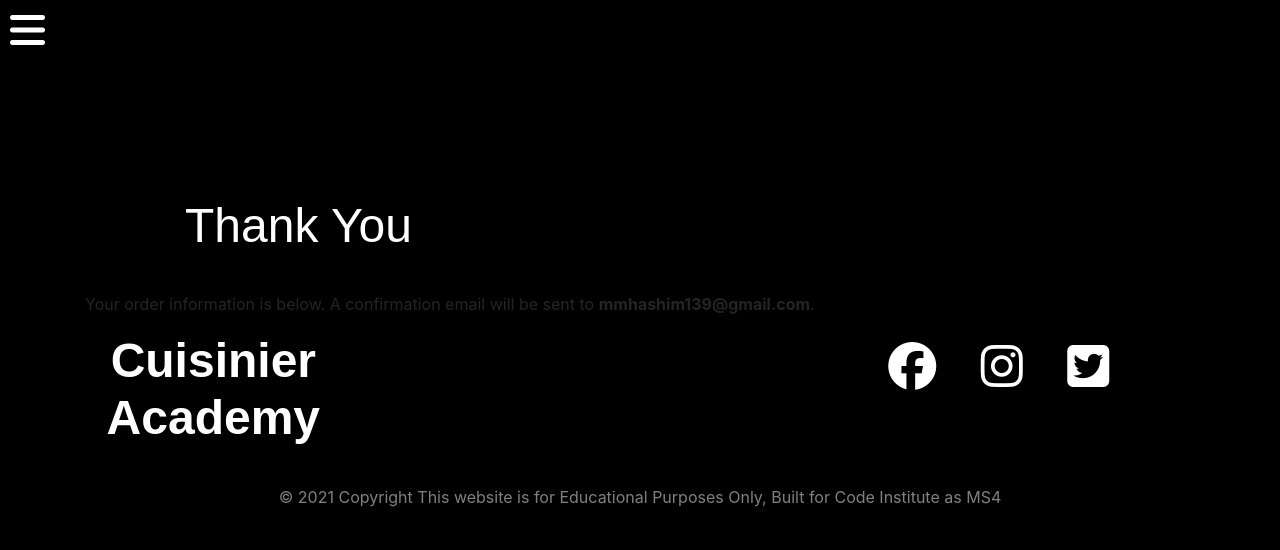
After one commit to mmhashim139/cuisinier-academy, a Django app: a page that uses reservations/templates/reservations/checkout_success.html in a window 1280 px wide. The commit adds this page. Shown: the top 550 px of the page. Run offline with Django 3.2, Linux system fonts and the light colour scheme; data comes from the database, SQL or seed files in the repository; both versions use the stored data as it was after the commit; some libraries are stand-ins or nearby versions; some web fonts are replaced.

Commit message:
add checkout success logic & update order model in success payment

```diff
--- a/reservations/__init__.py
+++ b/reservations/__init__.py
@@ -0,0 +1 @@
+default_app_config = 'reservations.apps.ReservationsConfig'
--- a/reservations/models.py
+++ b/reservations/models.py
@@ -33,7 +33,7 @@ class Order(models.Model):
         Update grand total each time a line item is added
         """
         self.order_total = self.lineitems.aggregate(Sum('lineitem_total'))[
-            'lineitem_total__sum']
+            'lineitem_total__sum'] or 0
         self.save()
 
     def save(self, *args, **kwargs):
--- a/reservations/signals.py
+++ b/reservations/signals.py
@@ -13,7 +13,7 @@ def update_on_save(sender, instance, created, **kwargs):
 
 
 @receiver(post_delete, sender=OrderLineItem)
-def update_on_save(sender, instance, **kwargs):
+def update_on_delete(sender, instance, **kwargs):
     """
     Update order total on lineitem delete
     """
--- /dev/null
+++ b/reservations/templates/reservations/checkout_success.html
@@ -0,0 +1,28 @@
+{% extends "base.html" %}
+{% load static %}
+
+{% block extra_css %}
+<link rel="stylesheet" href="{% static 'reservations/css/reservations.css' %}">
+{% endblock %}
+
+{% block page_header %}
+<div class="container header-container">
+    <div class="row">
+        <div class="col"></div>
+    </div>
+</div>
+{% endblock %}
+
+{% block content %}
+<div class="container">
+    <div class="row">
+        <div class="col">
+            <hr>
+            <h2 class="header-titile">Thank You</h2>
+            <hr>
+            <p class="header-para">Your order information is below. A confirmation email will be sent to
+                <strong>{{ order.email }}</strong>.</p>
+        </div>
+    </div>
+</div>
+{% endblock %}
--- a/reservations/urls.py
+++ b/reservations/urls.py
@@ -2,5 +2,7 @@ from django.urls import path
 from . import views
 
 urlpatterns = [
+    path('<int:workshop_id>', views.reservation, name='reservation'),
     path('book<int:workshop_id>', views.create_reservation, name='create_reservation'),
+    path('checkout_success/<order_number>', views.checkout_success, name='checkout_success'),
 ]
--- a/reservations/views.py
+++ b/reservations/views.py
@@ -2,17 +2,70 @@ from django.shortcuts import render, get_object_or_404, redirect, reverse
 from django.contrib import messages
 from workshops.models import Workshop
 from .forms import OrderForm
+from .models import Order, OrderLineItem
 from django.conf import settings
 import stripe
 
 
+def reservation(request, workshop_id):
+    workshop = get_object_or_404(Workshop, pk=workshop_id)
+    order_form = OrderForm()
+    stripe_public_key = settings.STRIPE_PUBLIC_KEY
+    stripe_secret_key = settings.STRIPE_SECRET_KEY
+    stripe_total = round(workshop.price * 100)
+    stripe.api_key = stripe_secret_key
+
+    intent = stripe.PaymentIntent.create(
+        amount=stripe_total,
+        currency=settings.STRIPE_CURRENCY,
+        )
+    context = {
+        'workshop': workshop,
+        'order_form': order_form,
+        'stripe_public_key': stripe_public_key,
+        'client_secret': intent.client_secret,
+    }
+
+    return render(request, 'reservations/reservations.html', context)
+
+
 def create_reservation(request, workshop_id):
-
     stripe_public_key = settings.STRIPE_PUBLIC_KEY
     stripe_secret_key = settings.STRIPE_SECRET_KEY
 
-    workshop = get_object_or_404(Workshop, pk=workshop_id)
-    order_form = OrderForm()
+    if request.method == 'POST':
+        workshop = get_object_or_404(Workshop, pk=workshop_id)
+        form_data = {
+            'full_name': request.POST['full_name'],
+            'email': request.POST['email'],
+            'phone_number': request.POST['phone_number'],
+            'country': request.POST['country'],
+            'postcode': request.POST['postcode'],
+            'town_or_city': request.POST['town_or_city'],
+            'street_address1': request.POST['street_address1'],
+            'street_address2': request.POST['street_address2'],
+            'county': request.POST['county'],
+        }
+        order_form = OrderForm(form_data)
+        if order_form.is_valid():
+            order = order_form.save()
+            order.order_total = workshop.price
+            order.save()
+            workshop = Workshop.objects.get(id=workshop_id)
+            order_line_item = OrderLineItem(
+                            order=order,
+                            workshop=workshop,
+                            lineitem_total=workshop.price,
+                            )
+            order_line_item.save()
+            # Save the info to the user's profile if all is well
+            request.session['save_info'] = 'save-info' in request.POST
+            return redirect(reverse('checkout_success', args=[order.order_number]))
+
+        else:
+            messages.error(request, 'There was an error with your form. \
+                Please double check your information.')
+
     template = 'reservations/reservations.html'
     price = workshop.price
     stripe_total = round(price * 100)
@@ -34,3 +87,21 @@ def create_reservation(request, workshop_id):
     }
 
     return render(request, template, context)
+
+
+def checkout_success(request, order_number):
+    """
+    Handle successful checkouts
+    """
+    save_info = request.session.get('save_info')
+    order = get_object_or_404(Order, order_number=order_number)
+    messages.success(request, f'Order successfully processed! \
+        Your order number is {order_number}. A confirmation \
+        email will be sent to {order.email}.')
+
+    template = 'reservations/checkout_success.html'
+    context = {
+        'order': order,
+    }
+
+    return render(request, template, context)
--- a/workshops/templates/workshops/workshop.html
+++ b/workshops/templates/workshops/workshop.html
@@ -5,7 +5,8 @@
 <h1 class="header-titile"> <span> {{ workshop.title }}</span></h1>
 <h1 class="header-titile"> {{ workshop.sub_title }}</h1>
 <!-- booking Button -->
-<form class="" action="{% url 'create_reservation' workshop.id %}" method="POST">
+<form class="" action="{% url 'reservation' workshop.id %}" method="POST">
+
     {% csrf_token %}
     <div class="">
         <div class="col-12">
```
Also changed, not shown: db.sqlite3.
